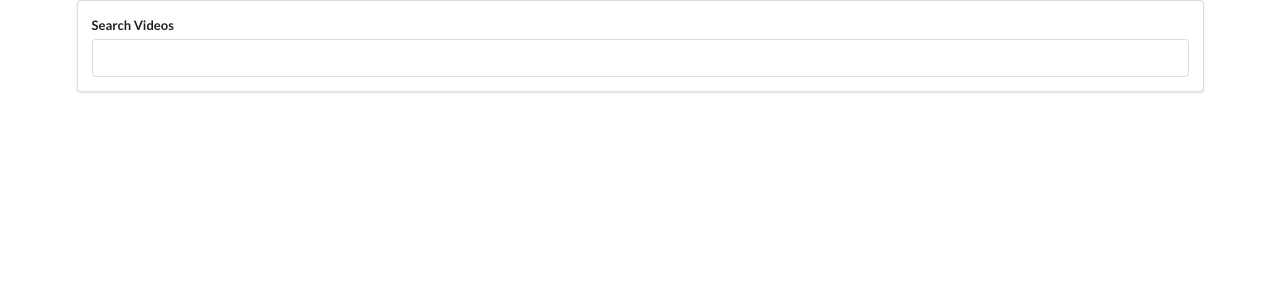
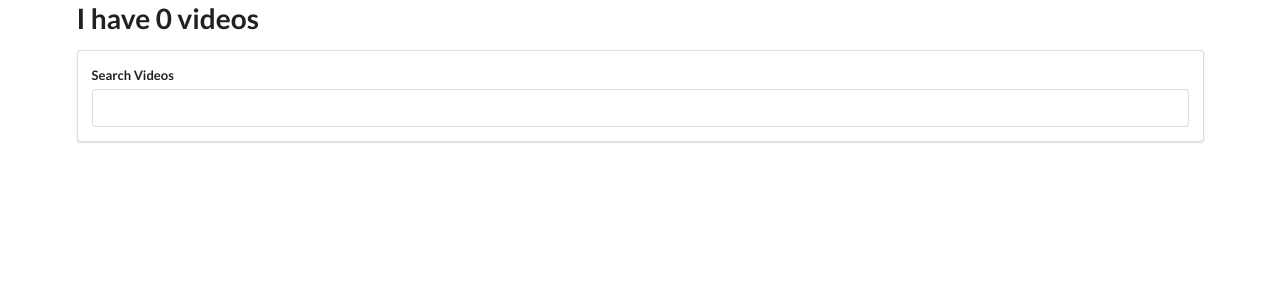
Before and after one commit to dkempton12/youtube-api-project, a React (Create React App) app: page / in a window 1280 px wide. Shown: the top 300 px of the page. Built offline with nearby package versions, Linux system fonts and the light colour scheme.

Commit message:
Testing videos search response state

```diff
--- a/src/components/App.js
+++ b/src/components/App.js
@@ -21,6 +21,7 @@ class App extends React.Component {
   render() {
     return (
       <div className="ui container">
+        <h1>I have {this.state.videos.length} videos</h1>
         <SearchBar onFormSubmit={this.onTermSubmit} />
       </div>
     );
```
